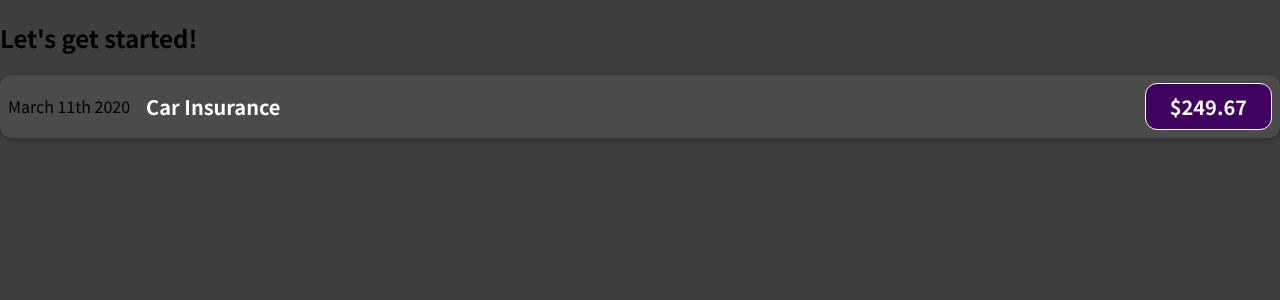
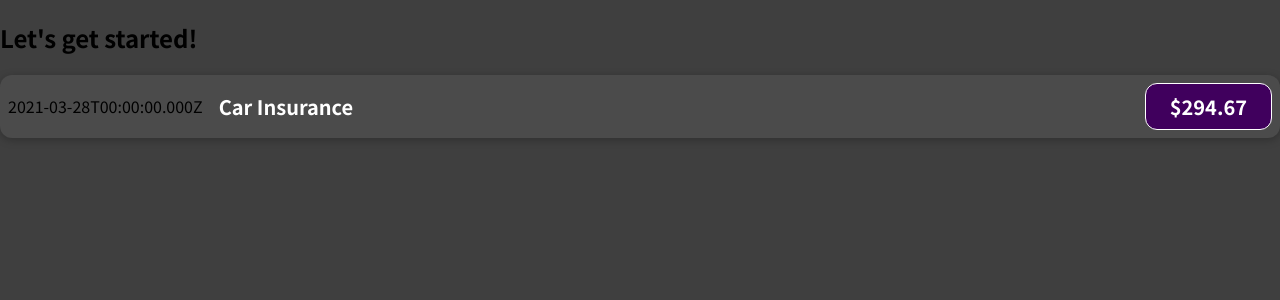
Before and after one commit to jripke74/react-0001, a JavaScript app: page / in a window 1280 px wide. Shown: the top 300 px of the page. Built offline with nearby package versions, Linux system fonts and the light colour scheme.

Commit message:
add expenseDate, expenseTitle, expenseAmount variables to ExpenseItem.js companent

```diff
--- a/src/components/ExpenseItem.js
+++ b/src/components/ExpenseItem.js
@@ -1,12 +1,16 @@
 import './ExpenseItem.css';
 
 function ExpenseItem() {
+  const expenseDate = new Date(2021, 2, 28);
+  const expenseTitle = 'Car Insurance';
+  const expenseAmount = 294.67;
+
   return (
     <div className="expense-item">
-      <div>March 11th 2020</div>
+      <div>{expenseDate.toISOString()}</div>
       <div className="expense-item__description">
-        <h2>Car Insurance</h2>
-        <div className="expense-item__price">$249.67</div>
+        <h2>{expenseTitle}</h2>
+        <div className="expense-item__price">${expenseAmount}</div>
       </div>
     </div>
   );
```
